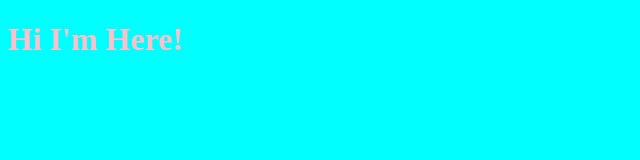
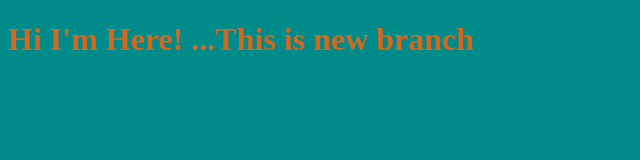
Before and after one commit to amani-sulaiman/myproject, a plain HTML site: page index.html in a window 1280 px wide. Shown: the whole page, without its empty margins (0-640 px from the left). Drawn offline with Linux system fonts and the light colour scheme.

Commit message:
changing style for title

```diff
--- a/index.html
+++ b/index.html
@@ -5,7 +5,7 @@
     <link rel="stylesheet" href="style.css"/>
 </head>
 <body>
-    <h1>Hi I'm Here!</h1>
+    <h1>Hi I'm Here! ...This is new branch </h1>
     <script src="app.js"></script>
 </body>
 </html>
--- a/style.css
+++ b/style.css
@@ -1,6 +1,6 @@
 h1{
-    color : pink;
+    color : chocolate;
 }
 body{
-    background-color:aqua;
+    background-color:darkcyan;
 }
```
